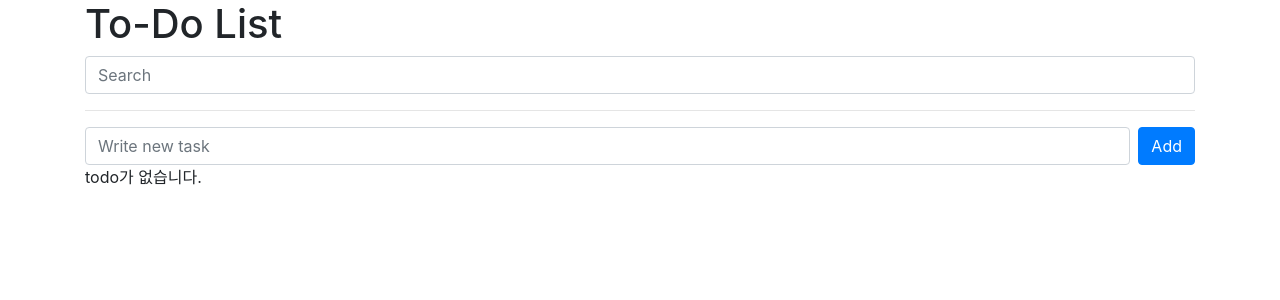
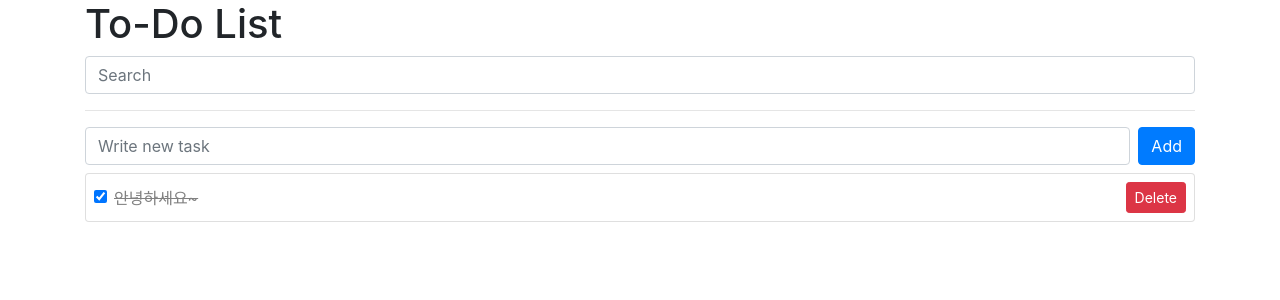
Before and after one commit to yoonion/todo-list-Vue3, a Vue app: page / in a window 1280 px wide. Shown: the top 300 px of the page. Built offline with nearby package versions, Linux system fonts and the light colour scheme; data requests are answered from the project's data file.

Commit message:
Chore: 할 일 기존 배열 사용에서 Json Server 로컬 개발용 데이터 베이스로 변경

```diff
--- /dev/null
+++ b/db.json
@@ -0,0 +1,9 @@
+{
+  "todoList": [
+    {
+      "subject": "안녕하세요~",
+      "completed": true,
+      "id": 5
+    }
+  ]
+}
--- a/package.json
+++ b/package.json
@@ -8,6 +8,7 @@
     "lint": "vue-cli-service lint"
   },
   "dependencies": {
+    "axios": "^1.4.0",
     "core-js": "^3.8.3",
     "vue": "^3.2.13"
   },
--- a/src/App.vue
+++ b/src/App.vue
@@ -5,7 +5,8 @@
     <input class="form-control" type="text" v-model="searchText" placeholder="Search">
     <hr>
     <TodoSimpleForm @add-task="addTask" />
-    <div v-if="!filteredTodos.length">todo가 없습니다.</div>
+    <div style="color: red">{{ error }}</div>
+    <div v-if="!filteredTodos.length">할 일이 없습니다.</div>
     <TodoList :todoList="filteredTodos" @toggle-todo="toggleTodo" @delete-task="deleteTask" />
 
   </div>
@@ -15,6 +16,7 @@
 import { ref, computed } from 'vue';
 import TodoSimpleForm from './components/TodoSimpleForm.vue';
 import TodoList from './components/TodoList.vue';
+import axios from 'axios';
 
 export default {
   components: {
@@ -24,22 +26,66 @@ export default {
   setup() {
 
     const todoList = ref([]);
+    const error = ref('');
+
+    // json-server todoList 가져오기
+    const getTodoList = async () => {
+      try {
+        const res = await axios.get('http://localhost:3000/todoList');
+        todoList.value = res.data; // 가져온 todo데이터를 넣어준다.
+      }
+      catch (err) {
+        console.log(err);
+        error.value = '!! ERROR: getTodoList error. !!'
+      }
+    }
+    getTodoList();
 
     // 할 일 추가 - TodoSimpleForm 컴포넌트에서 받아온 데이터 추가 시킨다
-    const addTask = (todo) => {
-      todoList.value.push(todo);
+    const addTask = async (todo) => {
+      // 데이터베이스(json-server)에 저장
+      try {
+        const res = await axios.post('http://localhost:3000/todoList', {
+          subject: todo.subject,
+          completed: todo.completed
+      });
+      todoList.value.push(res.data);
+      }
+      catch (err) {
+        console.log(err);
+        error.value = '!! ERROR: addTask error. !!'
+      }
     };
 
     // 할 일 삭제
-    const deleteTask = (index) => {
-      todoList.value.splice(index, 1);
+    const deleteTask = async (index) => {
+      const id = todoList.value[index].id; // 할 일 id
+      try {
+        await axios.delete('http://localhost:3000/todoList/' + id);
+        todoList.value.splice(index, 1);
+      }
+      catch (err) {
+        console.log(err);
+        error.value = '!! ERROR: deleteTask error. !!'
+      }
     };
 
     // 완료한 일 체크 - TodoList 컴포넌트에서 받아온 데이터로 수정한다. > 자식 컴포넌트 자체에서 데이터 조작하면 안 됨
-    const toggleTodo = (index) => {
-      todoList.value[index].completed = !todoList.value[index].completed;
+    const toggleTodo = async (index) => {
+      const id = todoList.value[index].id; // 할 일 id
+      try {
+        await axios.patch('http://localhost:3000/todoList/' + id, {
+          completed: !todoList.value[index].completed
+        });
+        todoList.value[index].completed = !todoList.value[index].completed;
+      }
+      catch (err) {
+        console.log(err);
+        error.value = '!! ERROR: toggleTodo error. !!'
+      }
     }
 
+    // todo 검색
     const searchText = ref('');
     const filteredTodos = computed(() => {
       if(searchText.value) {
@@ -57,7 +103,9 @@ export default {
       deleteTask,
       toggleTodo,
       searchText,
-      filteredTodos
+      filteredTodos,
+      error,
+      getTodoList
     }
   }
 }
--- a/src/components/TodoList.vue
+++ b/src/components/TodoList.vue
@@ -2,7 +2,7 @@
   <div v-for="(todo, index) in todoList" :key="todo.id" class="card mt-2">
     <div class="card-body p-2 d-flex align-items-center">
       <div class="form-check flex-grow-1">
-          <input :value="todo.completed" @change="toggleTodo(index)" class="form-check-input" type="checkbox">
+        <input :checked="todo.completed" @change="toggleTodo(index)" class="form-check-input" type="checkbox">
         <label :class="{ todoCompleted: todo.completed }" class="form-check-label">{{ todo.subject }}</label>
       </div>
       <div>
```
Also changed, not shown: 1 other file (tests, documents, lock files or other folders). Lines whose indentation alone changed are shown as unchanged.
